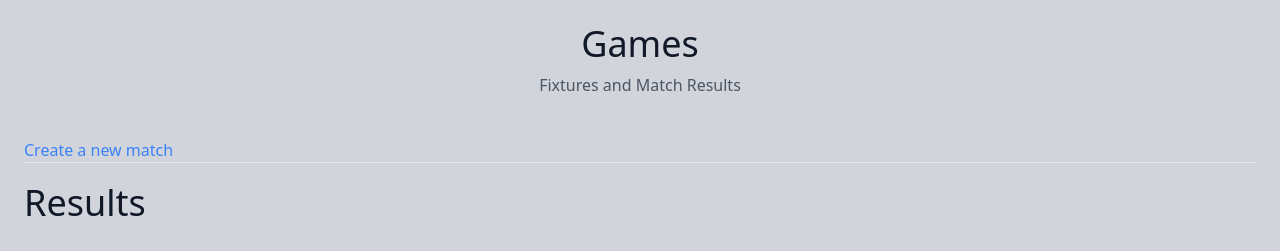
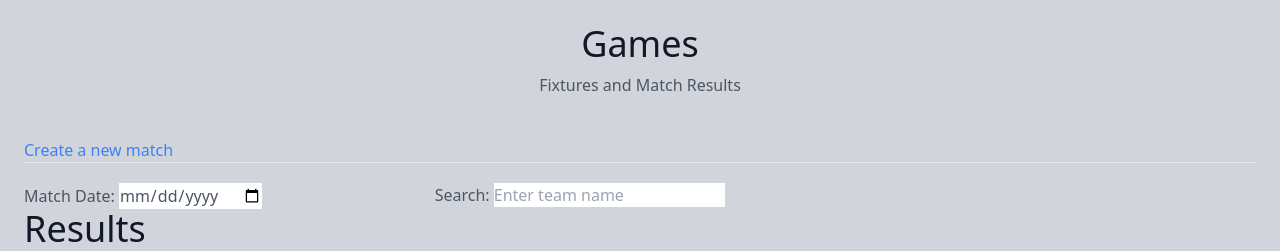
Before and after one commit to Sheriff-AA/bife-football, a Django app: page /matches/ in a window 1280 px wide. Shown: the part 80-331 px from the top of the page. Run offline with Django 4.2, Linux system fonts and the light colour scheme; data that the repository does not hold is empty; some libraries are stand-ins or nearby versions.

Commit message:
custom match model, new form, date filtering

```diff
--- a/matches/templates/matches/match_list.html
+++ b/matches/templates/matches/match_list.html
@@ -16,6 +16,26 @@
         href="{% url 'matches:match-create' %}"
         >Create a new match</a
       >
+    </div>
+
+    <div class="grid grid-cols-3">
+      <div>
+        <label for="publishDateMin">Match Date:</label>
+        <input type="date"
+        id="match-date"
+        name="match_date">
+      </div>
+      <div>
+        <label for="searchBox">Search:</label>
+        <input id="search-box"
+            type="text"
+            placeholder="Enter team name"
+            name="search"
+            hx-get="{% url 'matches:match-list' %}"
+            hx-trigger="keyup delay:500ms"
+            hx-target="#matches-list"/>
+      </div>
+
     </div>
 
     <div class="lg:w-3/3 w-full mx-auto overflow-auto">
--- a/matches/urls.py
+++ b/matches/urls.py
@@ -6,6 +6,7 @@ from .views import (
     MatchCreateEventView,
     ResultCreateView,
     PlayerStatCreateEventView,
+    CustomMatchCreateView,
     )
 
 """
@@ -16,6 +17,7 @@ app_name = "matches"
 urlpatterns = [
     path("", MatchListView.as_view(), name='match-list'),
     path("create/", MatchCreateView.as_view(), name='match-create'),
+    path("create-custom/", CustomMatchCreateView.as_view(), name='custom-match-create'),
     path("create-event/<slug:slug>/", MatchCreateEventView.as_view(), name='match-event-create'),
     path("confirm-result/<slug:slug>/", ResultCreateView.as_view(), name='result-create'),
     path("create-player-stat/<slug:slug>/", PlayerStatCreateEventView.as_view(), name='player-stat-create'),
--- a/matches/views.py
+++ b/matches/views.py
@@ -18,7 +18,8 @@ from .forms import (
     MatchEventFormSet,
     MatchEventModelForm,
     PlayerStatFormSet,
-    PlayerStatModelForm
+    PlayerStatModelForm,
+    CustomMatchModelForm
     )
 
 
@@ -82,6 +83,21 @@ class MatchCreateView(generic.CreateView):
             match.is_fixture = False
         match.save()
         return super(MatchCreateView, self).form_valid(form)
+
+
+class CustomMatchCreateView(generic.CreateView):
+    template_name = "matches/custom_match_create.html"
+    form_class = CustomMatchModelForm
+
+    def get_success_url(self):
+        return reverse("matches:match-list")
+
+    def form_valid(self, form):
+        match = form.save(commit=False)
+        if match.date < timezone.now():
+            match.is_fixture = False
+        match.save()
+        return super(CustomMatchCreateView, self).form_valid(form)
 
 
 class MatchCreateEventView(generic.CreateView):
--- a/players/admin.py
+++ b/players/admin.py
@@ -1,11 +1,12 @@
 from django.contrib import admin
-from .models import (User, Team, Player, Match, PlayerStat, Contract, Venue, Result, Coach, MatchEvent)
+from .models import (User, Team, Player, Match, PlayerStat, Contract, Venue, Result, Coach, MatchEvent, CustomMatch)
 
 # Register your models here.
 admin.site.register(User)
 admin.site.register(Team)
 admin.site.register(Player)
 admin.site.register(Match)
+admin.site.register(CustomMatch)
 admin.site.register(PlayerStat)
 admin.site.register(Contract)
 admin.site.register(Venue)
--- a/players/templates/players/player_list.html
+++ b/players/templates/players/player_list.html
@@ -10,7 +10,7 @@
     </div>
 
     <form class="py-3">
-      <label for="searchBox">Search:</label><br>
+      <label for="searchBox">Search:</label>
       <input id="search-box"
             type="text"
             placeholder="Enter player name"
--- a/teams/templates/teams/team_list.html
+++ b/teams/templates/teams/team_list.html
@@ -10,7 +10,7 @@
     </div>
 
     <form class="py-3">
-      <label for="searchBox">Search:</label><br>
+      <label for="searchBox">Search:</label>
       <input id="search-box"
             type="text"
             placeholder="Enter team"
```
Also changed, not shown: matches/forms.py (+11 -1 lines), matches/templates/matches/custom_match_create.html (added, +22 -0 lines), players/models.py (+26 -0 lines), players/migrations/0007_custommatch.py (added).
